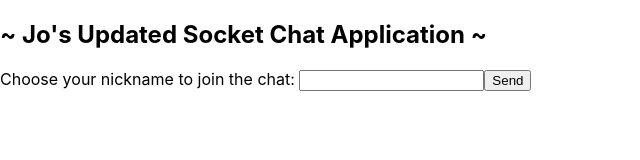
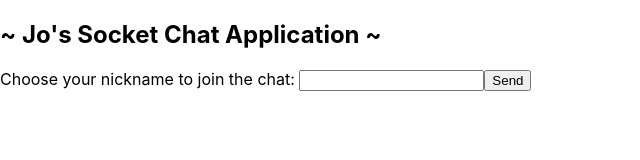
Before and after one commit to jobatkinIOD/socket-chat-app, a website: page index.html in a window 1280 px wide. Shown: the whole page, without its empty margins (0-640 px from the left). Drawn offline with nearby package versions, Linux system fonts and the light colour scheme; no server answers.

Commit message:
changed index.html

```diff
--- a/index.html
+++ b/index.html
@@ -21,7 +21,7 @@
     </style>
   </head>
   <body>
-    <h2>~ Jo's Updated Socket Chat Application ~ <span id="userCount"></span></h2>
+    <h2>~ Jo's Socket Chat Application ~ <span id="userCount"></span></h2>
 
     <ul id="messages"></ul>
 
```
